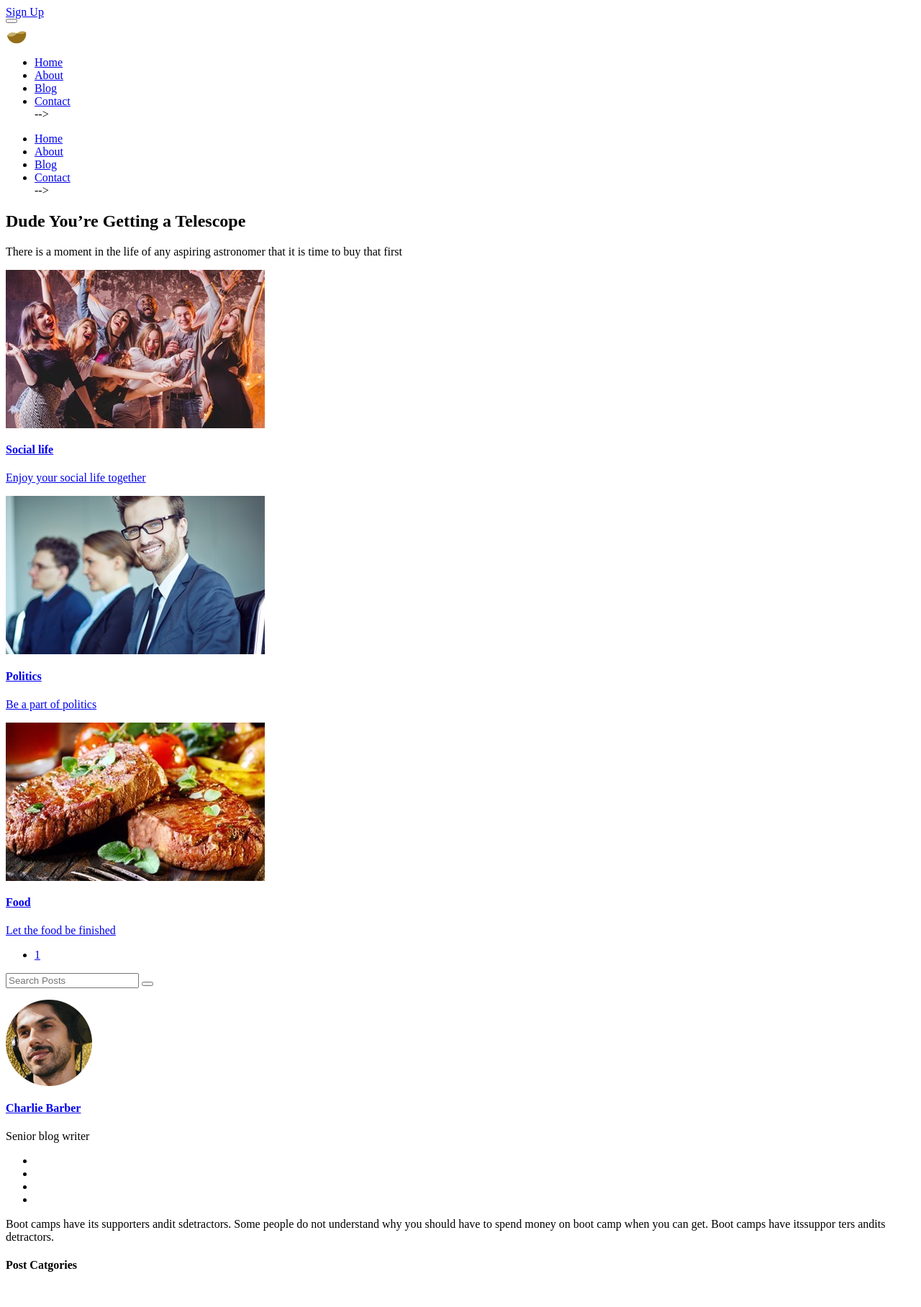
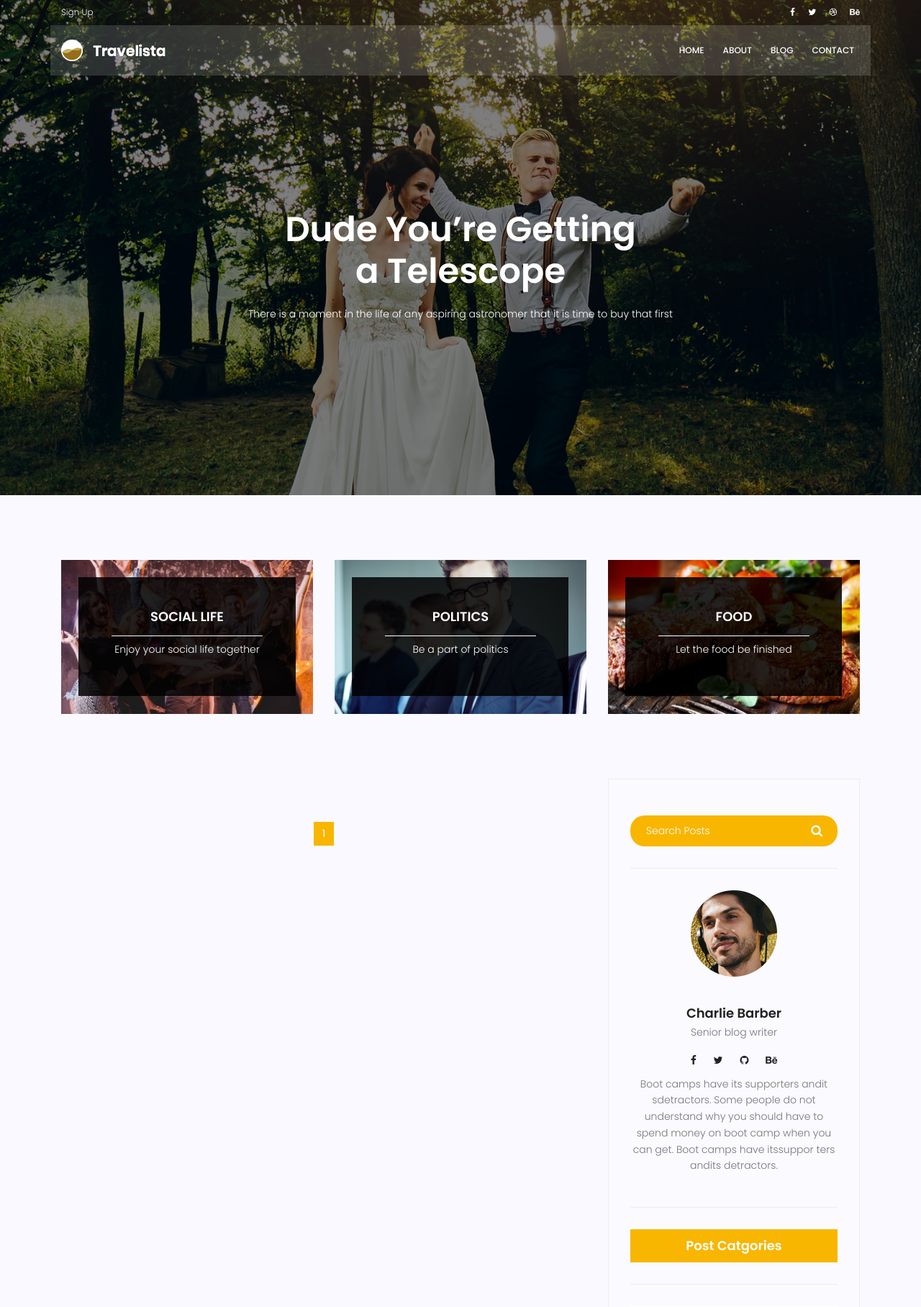
Before and after one commit to pfigithub/Example_Function_Base_Template_Rendering, a Django app: page /blog/ in a window 1280 px wide. Shown: the top 1816 px of the page at 72% size. Run offline with Django 3.2, Linux system fonts and the light colour scheme; data that the repository does not hold is empty; some libraries are stand-ins or nearby versions.

Commit message:
making ready base

```diff
--- a/templates/base.html
+++ b/templates/base.html
@@ -2,6 +2,43 @@
 {% load account %}
 {% load socialaccount %}
 {% load compress %}
+
+<!DOCTYPE html>
+<html lang="zxx" class="no-js">
+
+<head>
+    <!-- Mobile Specific Meta -->
+    <meta name="viewport" content="width=device-width, initial-scale=1, shrink-to-fit=no">
+    <!-- Favicon-->
+    <link rel="shortcut icon" href="#">
+    <!-- Author Meta -->
+    <meta name="author" content="colorlib">
+    <!-- Meta Description -->
+    <meta name="description" content="">
+    <!-- Meta Keyword -->
+    <meta name="keywords" content="">
+    <!-- meta character set -->
+    <meta charset="UTF-8">
+    <!-- Site Title -->
+    <title>Travel</title>
+
+    <link href="https://fonts.googleapis.com/css?family=Poppins:100,200,400,300,500,600,700" rel="stylesheet">
+    <!--
+        CSS
+        ============================================= -->
+    {% compress css %}
+    <link rel="stylesheet" href="{% static 'css/linearicons.css' %}">
+    <link rel="stylesheet" href="{% static 'css/font-awesome.min.css' %}">
+    <link rel="stylesheet" href="{% static 'css/bootstrap.css' %}">
+    <link rel="stylesheet" href="{% static 'css/magnific-popup.css' %}">
+    <link rel="stylesheet" href="{% static 'css/jquery-ui.css' %}">
+    <link rel="stylesheet" href="{% static 'css/nice-select.css' %}">
+    <link rel="stylesheet" href="{% static 'css/animate.min.css' %}">
+    <link rel="stylesheet" href="{% static 'css/owl.carousel.css' %}">
+    <link rel="stylesheet" href="{% static 'css/main.css' %}">
+    {% endcompress %}
+</head>
+
 
 <body>
     <header id="header">
@@ -48,21 +85,6 @@
                         <li><a href="{% url 'blog:index_blog' %}">Blog</a></li>
                         <li><a href="{% url 'web:contact' %}">Contact</a></li>
 
-
-
-                        </li>
-                        <!-- <li class="menu-has-children"><a href="">Pages</a>
-                            <ul>
-                                <li><a href="elements.html">Elements</a></li>
-                                <li class="menu-has-children"><a href="">Level 2 </a>
-                                    <ul>
-                                        <li><a href="#">Item One</a></li>
-                                        <li><a href="#">Item Two</a></li>
-                                    </ul>
-                                </li>
-                            </ul> --> -->
-                        <!-- </li>
-                    </ul> -->
                 </nav><!-- #nav-menu-container -->
             </div>
         </div>
```
